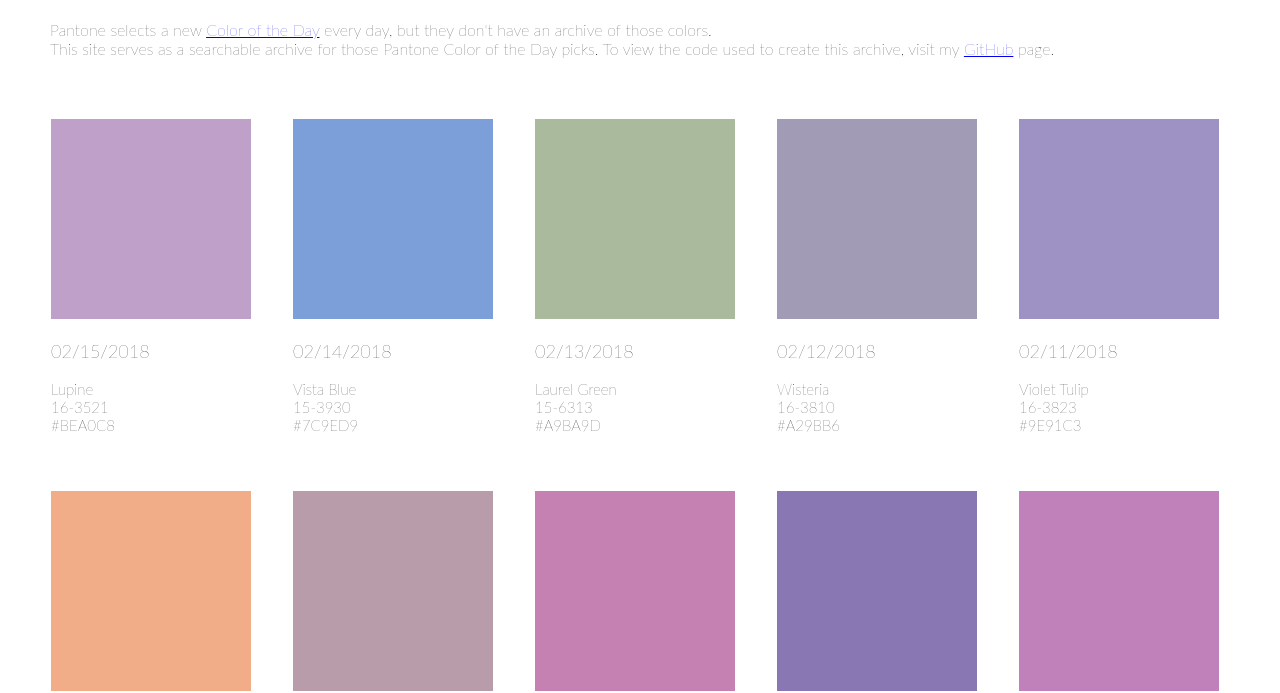
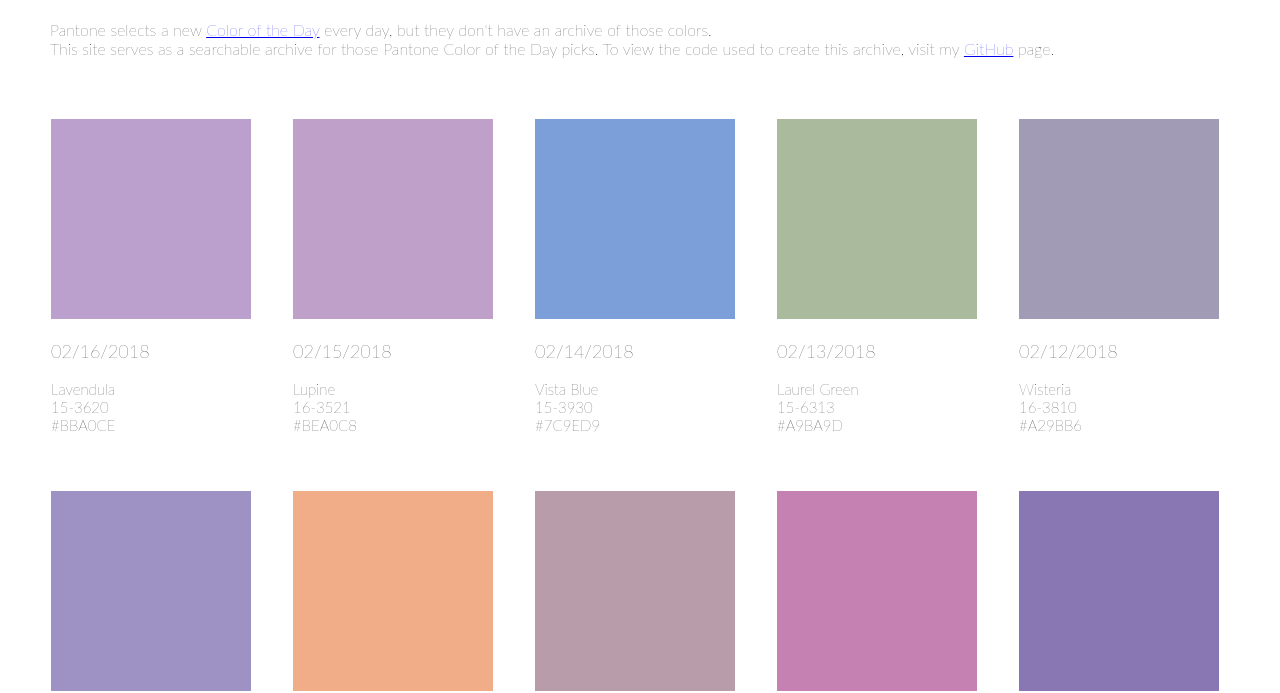
Before and after one commit to polk54/Pantone_ColorOfTheDay, a plain HTML site: page index.html in a window 1280 px wide. Shown: the part 112-805 px from the top of the page. Drawn offline with Linux system fonts and the light colour scheme.

Commit message:
Add files via upload

```diff
--- a/index.html
+++ b/index.html
@@ -36,6 +36,26 @@
 <!-- Color Section -->
 <div class="colors">
 
+<div class="color-item">
+<svg height="200" width="200">
+<rect fill="#BBA0CE" height="200" width="200" x="0" y="0">
+</rect>
+</svg>
+<div class="date">
+<p>
+    02/16/2018
+   </p>
+</div>
+<div class="text">
+<p>
+    Lavendula
+    <br/>
+    15-3620
+    <br/>
+    #BBA0CE
+    </p>
+</div>
+</div>
 <div class="color-item">
 <svg height="200" width="200">
 <rect fill="#BEA0C8" height="200" width="200" x="0" y="0">
```
